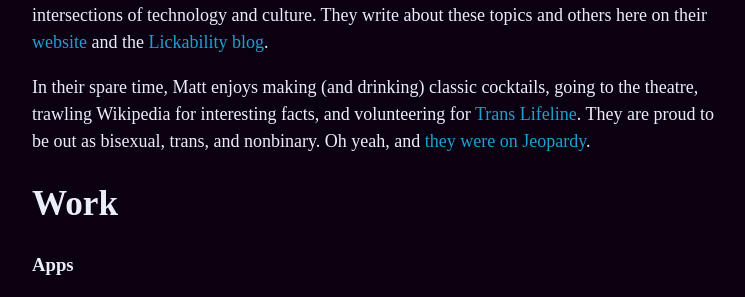
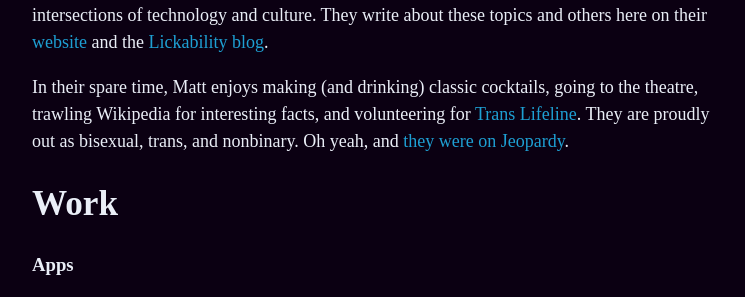
Before and after one commit to mbbischoff/website, a Jekyll site: the page built from about.md, in a window 1280 px wide and 900 px high, scrolled down 1452 px. Shown: the part 156-453 px from the top of the window, without its empty margins (258-1003 px from the left). Built offline with Jekyll 4.4.1, drawn with Linux system fonts in a browser that asks for light colours; some web fonts are replaced.

Commit message:
Updated About

```diff
--- a/about.md
+++ b/about.md
@@ -17,7 +17,7 @@ All the while, Matt and their business partners were working to grow Lickability
 
 Matt is an acclaimed speaker, giving [talks](https://matthewbischoff.com/category/talks/) at conferences around the globe focused on the intersections of technology and culture. They write about these topics and others here on their [website](https://matthewbischoff.com) and the [Lickability blog](https://lickability.com/blog/).
 
-In their spare time, Matt enjoys making (and drinking) classic cocktails, going to the theatre, trawling Wikipedia for interesting facts, and volunteering for [Trans Lifeline](https://www.translifeline.org/). They are proud to be out as bisexual, trans, and nonbinary. Oh yeah, and [they were on Jeopardy](https://www.j-archive.com/showgame.php?game_id=3342).
+In their spare time, Matt enjoys making (and drinking) classic cocktails, going to the theatre, trawling Wikipedia for interesting facts, and volunteering for [Trans Lifeline](https://www.translifeline.org/). They are proudly out as bisexual, trans, and nonbinary. Oh yeah, and [they were on Jeopardy](https://www.j-archive.com/showgame.php?game_id=3342).
 
 ## Work
 
```
